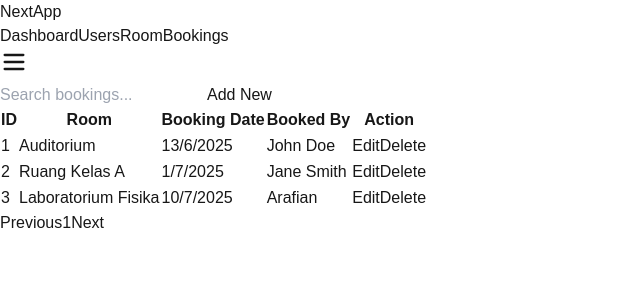
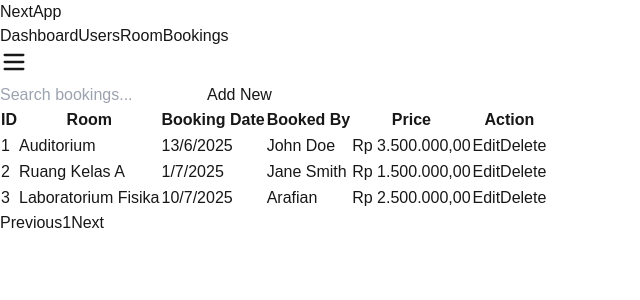
Before and after one commit to Arafian01/nextJS, a Next.js app in the folder nextapp/: page /bookings in a window 1280 px wide. Shown: the top 300 px of the page, without its empty margins (0-640 px from the left). Built offline with nearby package versions, Linux system fonts and the light colour scheme.

Commit message:
Update page.tsx

```diff
--- a/nextapp/src/app/bookings/page.tsx
+++ b/nextapp/src/app/bookings/page.tsx
@@ -94,7 +94,7 @@ const BookingManagement = () => {
     return user ? user.name : "Unknown User";
   };
 
-  // Filtering: cari berdasarkan ID, room name, booking date, user name
+  // Filtering: cari berdasarkan ID, room name, booking date, user name, atau price
   const handleSearch = (e: React.ChangeEvent<HTMLInputElement>) => {
     setSearchQuery(e.target.value);
   };
@@ -107,7 +107,8 @@ const BookingManagement = () => {
       booking.id.toString().includes(searchLower) ||
       roomName.includes(searchLower) ||
       booking.bookingDate.toLowerCase().includes(searchLower) ||
-      bookedByName.includes(searchLower)
+      bookedByName.includes(searchLower) ||
+      booking.price.toString().includes(searchLower)
     );
   });
 
@@ -133,7 +134,7 @@ const BookingManagement = () => {
       const bName = getUserName(b.bookedBy);
       return sortOrder === "asc" ? aName.localeCompare(bName) : bName.localeCompare(aName);
     }
-    // Untuk field lainnya (misal id, bookingDate)
+    // Untuk field lainnya (misal id, bookingDate, price)
     const aValue = a[sortField as keyof Booking];
     const bValue = b[sortField as keyof Booking];
     if (typeof aValue === "number" && typeof bValue === "number") {
@@ -228,6 +229,9 @@ const BookingManagement = () => {
                 <th onClick={() => handleSort("bookedBy")} className="px-6 py-3 text-center cursor-pointer select-none">
                   Booked By {renderSortIndicator("bookedBy")}
                 </th>
+                <th onClick={() => handleSort("price")} className="px-6 py-3 text-center cursor-pointer select-none">
+                  Price {renderSortIndicator("price")}
+                </th>
                 <th className="px-6 py-3 text-center">Action</th>
               </tr>
             </thead>
@@ -240,6 +244,12 @@ const BookingManagement = () => {
                     {new Date(booking.bookingDate).toLocaleDateString("id-ID")}
                   </td>
                   <td className="px-4 py-2 text-center">{getUserName(booking.bookedBy)}</td>
+                  <td className="px-4 py-2 text-center">
+                    {new Intl.NumberFormat("id-ID", {
+                      style: "currency",
+                      currency: "IDR",
+                    }).format(booking.price)}
+                  </td>
                   <td className="px-4 py-2 text-center">
                     <div className="flex flex-col space-y-1">
                       <button
```
